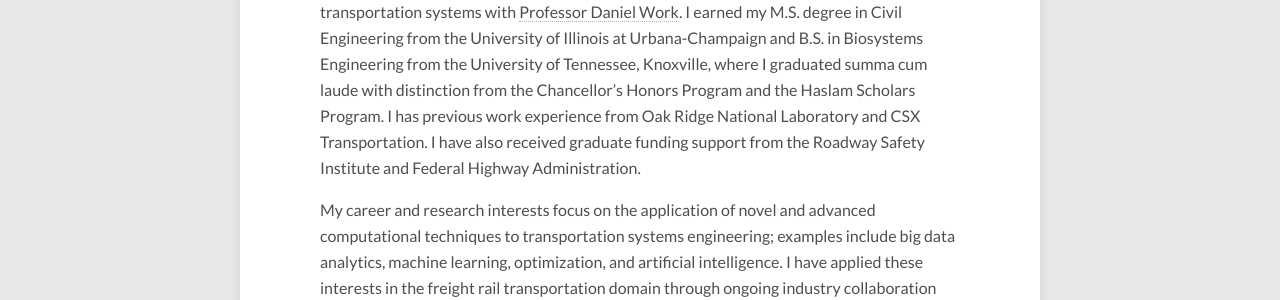
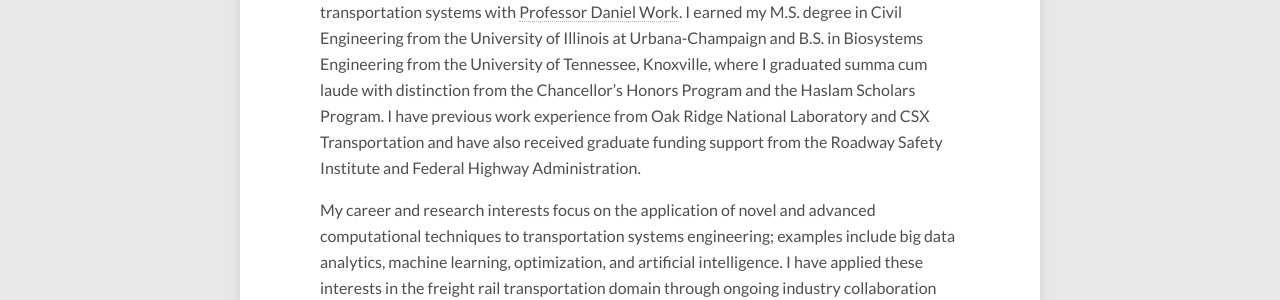
Before and after one commit to barbourww/barbourww.github.io, a Jekyll site: the page built from about/index.md, in a window 1280 px wide and 900 px high, scrolled down 424 px. Shown: the part 258-558 px from the top of the window. Built offline with Jekyll 4.4.1, drawn with Linux system fonts in a browser that asks for light colours; nearby versions of some CDN libraries.

```diff
--- a/about/index.md
+++ b/about/index.md
@@ -9,7 +9,7 @@ modified: 2018-01-27
 
 # Biography
 
-I am a doctoral student in Civil Engineering at Vanderbilt University researching transportation systems with [Professor Daniel Work](https://my.vanderbilt.edu/danwork/). I earned my M.S. degree in Civil Engineering from the University of Illinois at Urbana-Champaign and B.S. in Biosystems Engineering from the University of Tennessee, Knoxville, where I graduated summa cum laude with distinction from the Chancellor’s Honors Program and the Haslam Scholars Program. I has previous work experience from Oak Ridge National Laboratory and CSX Transportation. I have also received graduate funding support from the Roadway Safety Institute and Federal Highway Administration.
+I am a doctoral student in Civil Engineering at Vanderbilt University researching transportation systems with [Professor Daniel Work](https://my.vanderbilt.edu/danwork/). I earned my M.S. degree in Civil Engineering from the University of Illinois at Urbana-Champaign and B.S. in Biosystems Engineering from the University of Tennessee, Knoxville, where I graduated summa cum laude with distinction from the Chancellor’s Honors Program and the Haslam Scholars Program. I have previous work experience from Oak Ridge National Laboratory and CSX Transportation and have also received graduate funding support from the Roadway Safety Institute and Federal Highway Administration.
 
 My career and research interests focus on the application of novel and advanced computational techniques to transportation systems engineering; examples include big data analytics, machine learning, optimization, and artificial intelligence. I have applied these interests in the freight rail transportation domain through ongoing industry collaboration with Class I railroads, where improvements in network operations can lead to capacity and efficiency gains for the system. My other domain interests include pedestrian and cyclist accessibility, public transit planning, and transportation policy.
 
```
Also changed, not shown: _posts/2018-01-24-dc-auto-show-demo.md (+1 -1 lines), images/chicago_light_box_dark.jpg (renamed from images/chicago_light_box.jpeg), 1 other file.
